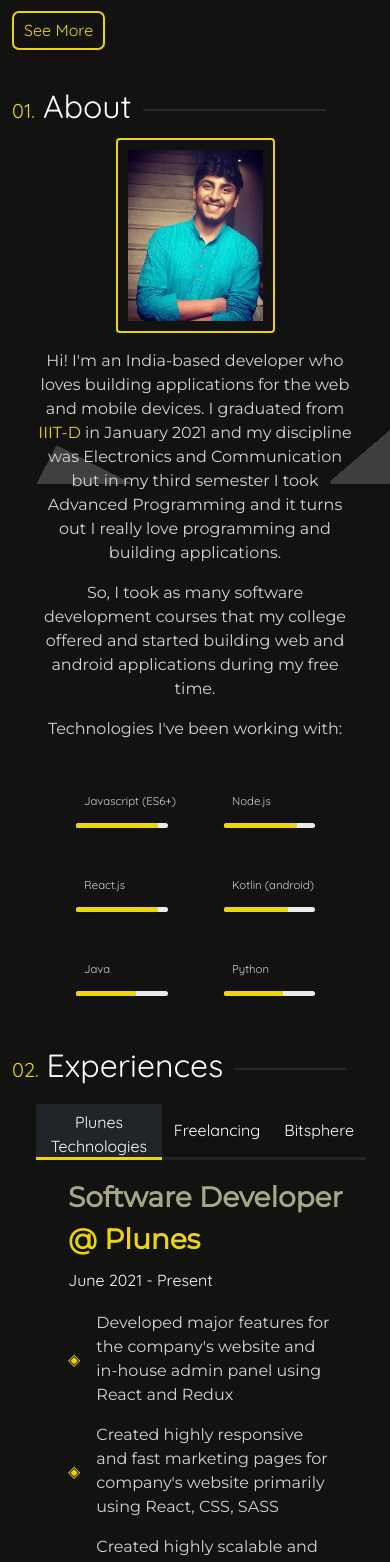
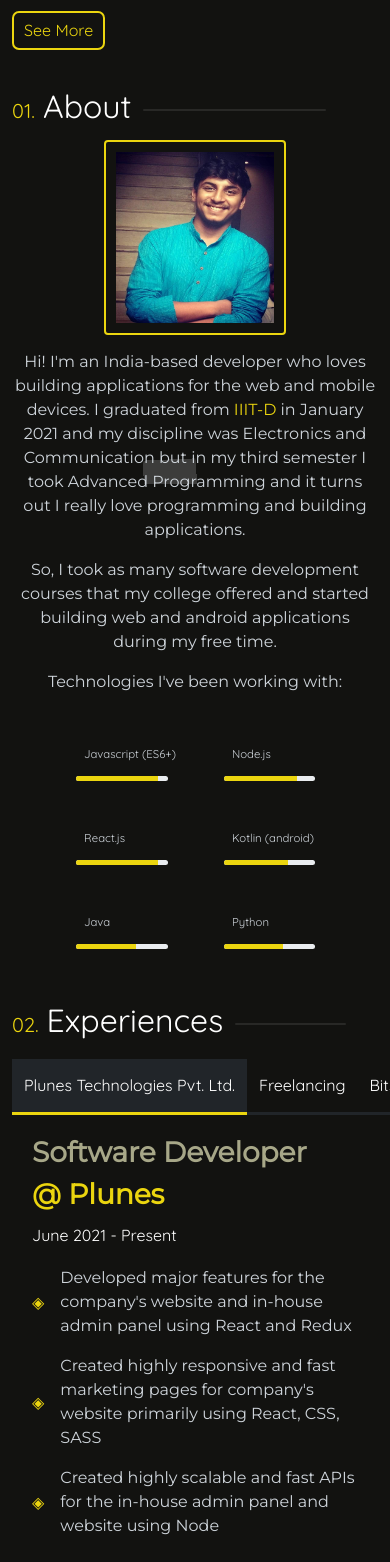
Before and after one commit to sarthakaditya52/Portfolio, a React (Create React App) app: page / in a window 390 px wide. Shown: the part 360-1922 px from the top of the page. Built offline with nearby package versions, Linux system fonts and the light colour scheme; some icons are missing.

Commit message:
Fix: Mob View UI issues

```diff
--- a/src/assets/scss/_about.scss
+++ b/src/assets/scss/_about.scss
@@ -131,3 +131,9 @@
         }
     }
 }
+
+@media (max-width: 567px) {
+    .about-container {
+        padding: 0.1rem;
+    }
+}
--- a/src/assets/scss/_experience.scss
+++ b/src/assets/scss/_experience.scss
@@ -15,6 +15,7 @@
             border-left: 0.19rem solid $primary;
             height: 3.5rem;
             transition: all 330ms;
+            overflow: hidden;
 
             &:hover {
                 background-color: $primary;
@@ -131,6 +132,7 @@
         .desc-container {
             margin-top: 1rem;
             min-height: auto;
+            padding: 0rem;
 
             .description{
                 .desc-heading-container{
@@ -146,9 +148,15 @@
             flex-direction: row;
             width: 100%;
             overflow-x: scroll;
+            white-space: nowrap;
+
+            &::-webkit-scrollbar {
+                display: none;
+            }
             .company-button{
                 border: none;
                 border-bottom: 0.19rem solid $primary;
+                overflow: unset;
 
                 &.active {
                     border: none;
@@ -158,3 +166,10 @@
         }
     }
 }
+
+@media (max-width: 567px) {
+
+    .experience-container{
+        padding: 0rem;
+    }
+}
--- a/src/assets/scss/_projects.scss
+++ b/src/assets/scss/_projects.scss
@@ -85,3 +85,9 @@
         }
     }
 }
+
+@media (max-width: 567px) {
+    .other-projects-container {
+        padding: 0.35rem;
+    }
+}
--- a/src/assets/scss/_projectsFeatured.scss
+++ b/src/assets/scss/_projectsFeatured.scss
@@ -229,3 +229,9 @@
         }
     }
 }
+
+@media (max-width: 567px) {
+    .featured-project-container {
+        padding: 0.35rem;
+    }
+}
--- a/src/components/sections/About.js
+++ b/src/components/sections/About.js
@@ -7,7 +7,7 @@ const About = forwardRef((props, ref) => {
     return (
         <div className="about" ref={ref}>
             <SectionHeading index={1} heading="About" />
-            <Container>
+            <Container className="about-container">
                 <div className="about-section-container">
                     <div className="image-blurbox">
                         <div className="about-section-image">
@@ -17,7 +17,7 @@ const About = forwardRef((props, ref) => {
                     <div className="about-section-text">
                         <p>
                             Hi! I'm an India-based developer who loves building applications for the web and mobile devices.
-                            I graduated from <span><a href="https://iiitd.ac.in/">IIIT-D</a></span> in January 2021 and my discipline was Electronics and Communication
+                            I graduated from <span><a target="_blank" rel="noreferrer" href="https://iiitd.ac.in/">IIIT-D</a></span> in January 2021 and my discipline was Electronics and Communication
                             but in my third semester I took Advanced Programming and it turns out I really love programming and building applications.
                         </p>
                         <p>
--- a/src/components/sections/Home.js
+++ b/src/components/sections/Home.js
@@ -8,7 +8,7 @@ const Home = forwardRef((props, ref) => {
             <h2>I'm a fullstack developer.</h2>
             <div className="home-content">
                 I am a software developer who is always looking for an opportunity to work on exciting and challenging projects.
-                Currently, I'm working on building highly responsive and functional web applications at <span><a href="https://www.plunes.com">Plunes</a></span>.
+                Currently, I'm working on building highly responsive and functional web applications at <span><a target="_blank" rel="noreferrer" href="https://www.plunes.com">Plunes</a></span>.
             </div>
             <div onClick={() => props.linkClick(props.aboutRef)} className="home-about-btn" size='lg'>
                 <a href="#about">See More</a>
```
